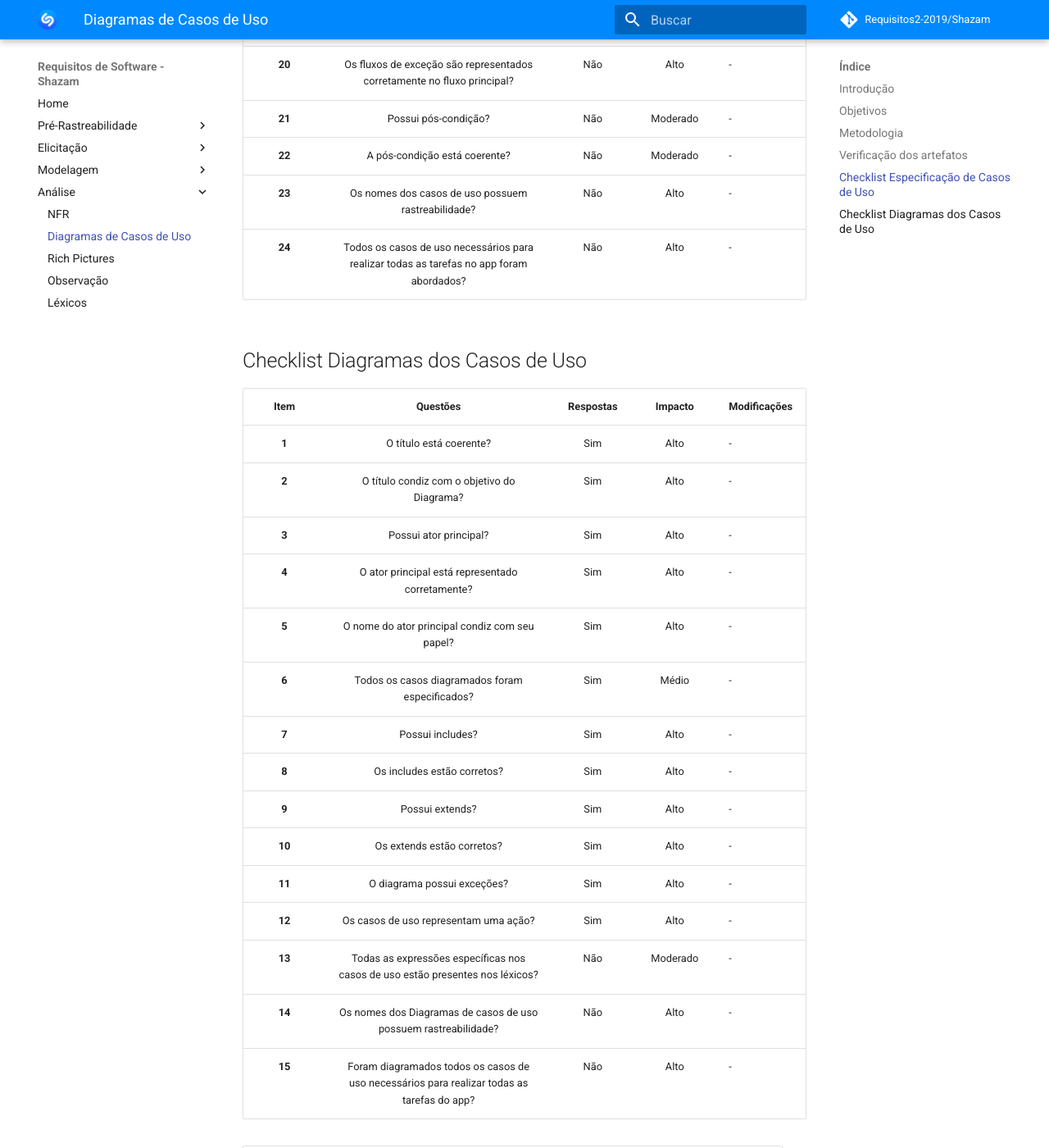
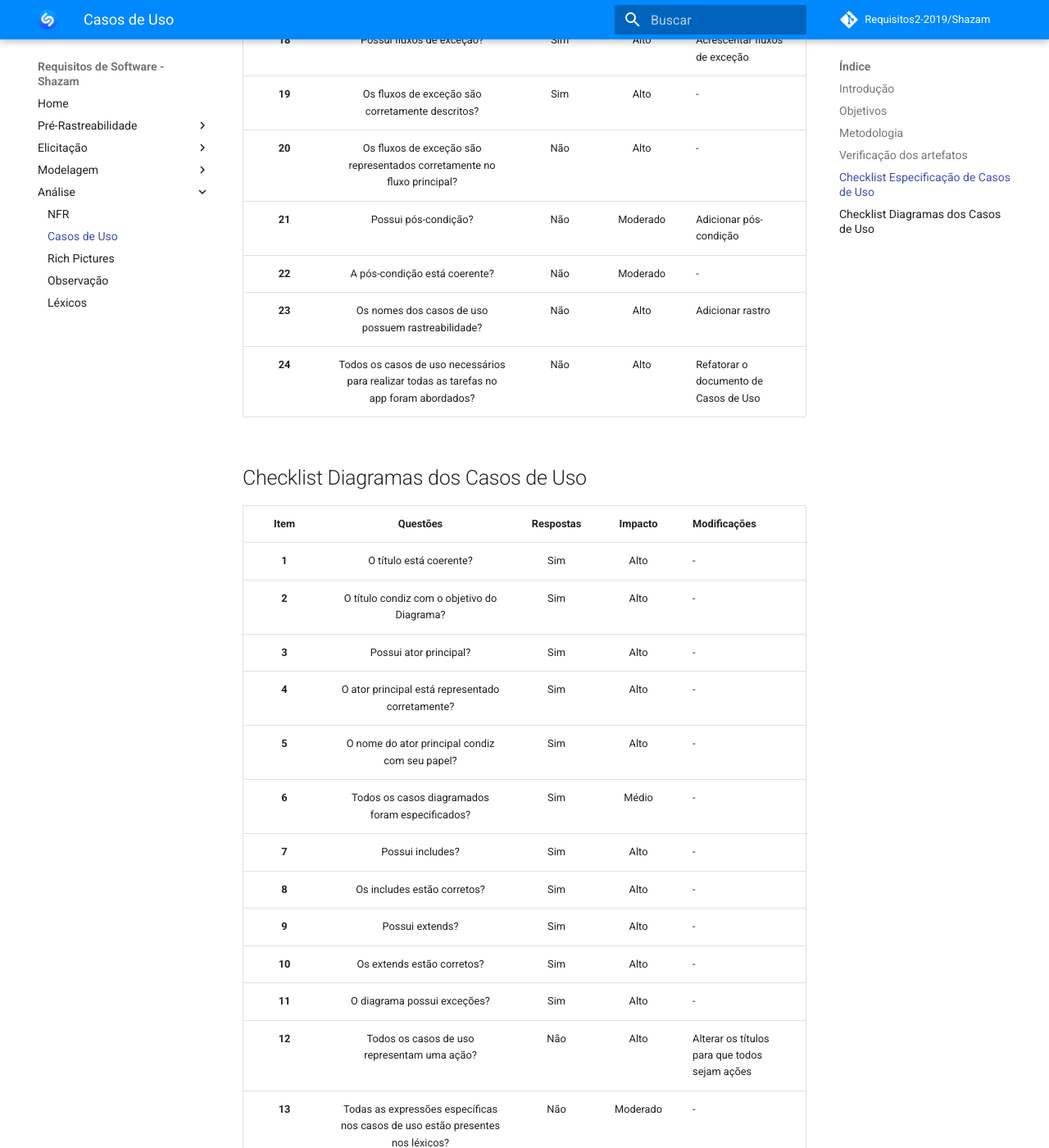
Before and after one commit to Wictorgirardi/2019.2-Shazam, an MkDocs documentation site: the page built from docs/analise/diagramas_casos_uso.md, in a window 1280 px wide and 1400 px high, scrolled down 2142 px. Shown: the whole window at 82% size. Built offline with MkDocs 1.6.1 and Material for MkDocs 9.7.7, drawn with Linux system fonts in a browser that asks for light colours; comment, search, counter and statistics services are not loaded; some of the changed text lies outside the part shown.

Commit message:
Checklist corrections

```diff
--- a/docs/analise/diagramas_casos_uso.md
+++ b/docs/analise/diagramas_casos_uso.md
@@ -38,21 +38,21 @@ Para a inspeção dos casos de uso será utilizada uma metodologia em que cada c
 |**7** |Possui ator principal?|Sim | Alto | - |
 |**8** |O ator principal está representado corretamente? |Sim | Alto | - |
 |**9** |O nome do ator principal condiz com seu papel? |Sim | Alto | - |
-|**10** |Possui descrição dos atores? |Não | Moderado | - |
-|**11** |Possui descrição dos Casos de Uso? |Não | Alto | - |
+|**10** |Possui descrição dos atores? |Não | Moderado | Acrescentar descrição dos atores |
+|**11** |Possui descrição dos Casos de Uso? |Não | Alto | Acrescentar descrição de cada caso |
 |**12** |Possui fluxo principal? |Sim | Alto | - |
 |**13** |O fluxo principal segue a ordem correta para a realização da tarefa? |Sim | Alto | - |
 |**14** |Ao seguir o fluxo principal a tarefa é concluída com sucesso? |Sim | Alto | - |
 |**15** |Possui fluxo alternativo? |Sim | Alto | - |
 |**16** |Os fluxos alternativos são corretamente representados? |Sim | Alto | - |
 |**17** |Os fluxos alternativos permitem a realização da tarefa destino? |Não | Alto | - |
-|**18** |Possui fluxos de exceção? |Sim | Alto | - |
+|**18** |Possui fluxos de exceção? |Sim | Alto | Acrescentar fluxos de exceção|
 |**19** |Os fluxos de exceção são corretamente descritos? |Sim | Alto | - |
 |**20** |Os fluxos de exceção são representados corretamente no fluxo principal?|Não | Alto | - |
-|**21** |Possui pós-condição?|Não | Moderado | - |
+|**21** |Possui pós-condição?|Não | Moderado | Adicionar pós-condição |
 |**22** |A pós-condição está coerente?|Não | Moderado | - |
-|**23** |Os nomes dos casos de uso possuem rastreabilidade?|Não| Alto | - |
-|**24** |Todos os casos de uso necessários para realizar todas as tarefas no app foram abordados?|Não| Alto | - |
+|**23** |Os nomes dos casos de uso possuem rastreabilidade?|Não| Alto | Adicionar rastro |
+|**24** |Todos os casos de uso necessários para realizar todas as tarefas no app foram abordados?|Não| Alto | Refatorar o documento de Casos de Uso |
 
 
 
@@ -72,10 +72,10 @@ Para a inspeção dos casos de uso será utilizada uma metodologia em que cada c
 |**9** |Possui extends? |Sim | Alto | - |
 |**10** |Os extends estão corretos? |Sim | Alto | - |
 |**11** |O diagrama possui exceções? |Sim | Alto | - |
-|**12** |Os casos de uso representam uma ação? |Sim | Alto | - |
+|**12** |Todos os casos de uso representam uma ação? |Não | Alto | Alterar os títulos para que todos sejam ações |
 |**13** |Todas as expressões específicas nos casos de uso estão presentes nos léxicos? |Não | Moderado | - |
-|**14** |Os nomes dos Diagramas de casos de uso possuem rastreabilidade?|Não| Alto | - |
-|**15** |Foram diagramados todos os casos de uso necessários para realizar todas as tarefas do app?|Não| Alto | - |
+|**14** |Os nomes dos Diagramas de casos de uso possuem rastreabilidade?|Não| Alto | Adicionar rastro |
+|**15** |Foram diagramados todos os casos de uso necessários para realizar todas as tarefas do app?|Não| Alto | Refatorar os Casos de Uso |
 
 
 
--- a/mkdocs.yml
+++ b/mkdocs.yml
@@ -27,7 +27,7 @@ nav:
     - NFR: 'modelagem/NFR.md'
   - Análise:
     - NFR: 'analise/NFR.md'
-    - Diagramas de Casos de Uso: 'analise/diagramas_casos_uso.md'
+    - Casos de Uso: 'analise/diagramas_casos_uso.md'
     - Rich Pictures: 'analise/rich_pictures.md'
     - Observação: 'analise/observacao.md'
     - Léxicos: 'analise/lexicos.md'
```
